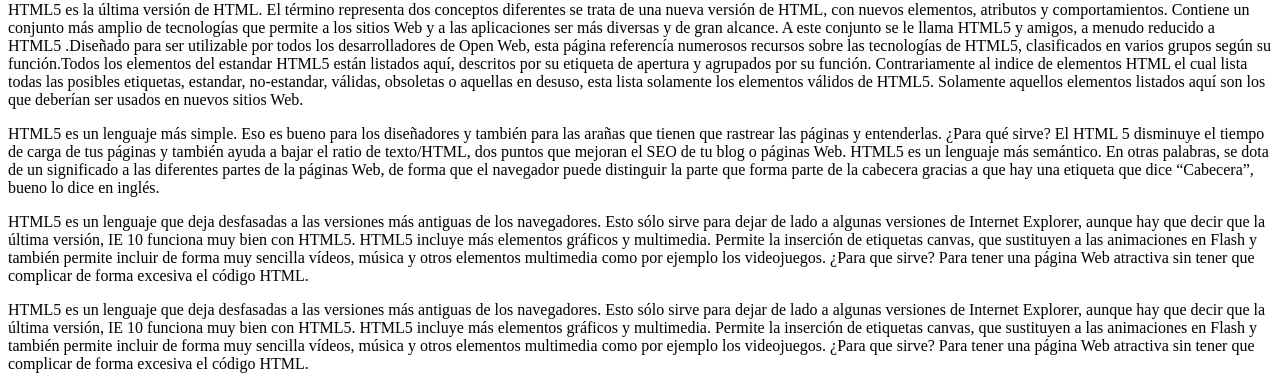
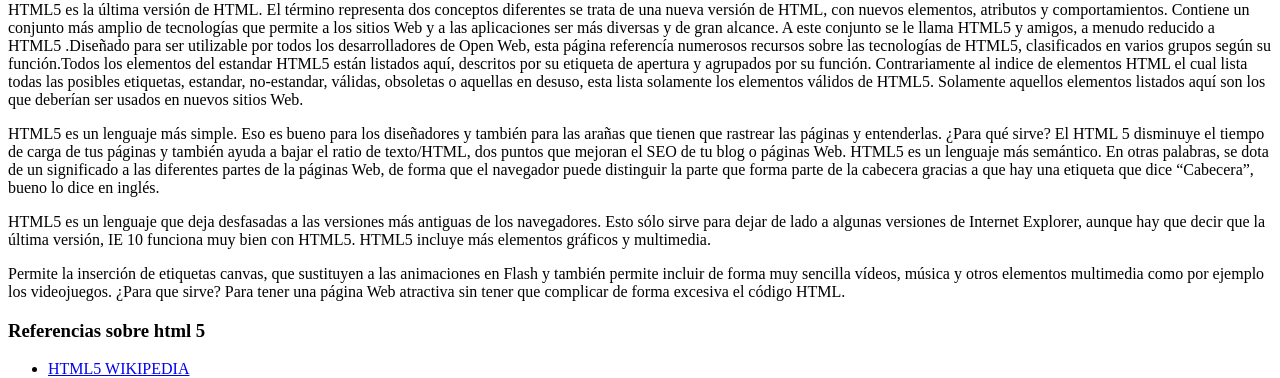
Before and after one commit to harvis0210/seminario-tecnologia-aplicada, a plain HTML site: page index.html in a window 1280 px wide. Shown: the part 412-790 px from the top of the page. Drawn offline with Linux system fonts and the light colour scheme.

Commit message:
Update index.html

```diff
--- a/index.html
+++ b/index.html
@@ -13,10 +13,9 @@
 <p> HTML5 es un lenguaje más simple. Eso es bueno para los diseñadores y también para las arañas que tienen que rastrear las páginas y entenderlas. ¿Para qué sirve? El HTML 5 disminuye el tiempo de carga de tus páginas y también ayuda a bajar el ratio de texto/HTML, dos puntos que mejoran el SEO de tu blog o páginas Web. HTML5 es un lenguaje más semántico. En otras palabras, se dota de un significado a las diferentes partes de la páginas Web, de forma que el navegador puede distinguir la parte que forma parte de la cabecera gracias a que hay una etiqueta que dice “Cabecera”, bueno lo dice en inglés. </p>
 
 <p>  HTML5 es un lenguaje que deja desfasadas a las versiones más antiguas de los navegadores. Esto sólo sirve para dejar de lado a algunas versiones de Internet Explorer, aunque hay que decir que la última versión, IE  10 funciona muy bien con HTML5.
- HTML5 incluye más elementos gráficos y multimedia. Permite la inserción de etiquetas canvas, que sustituyen a las animaciones en Flash y también permite incluir de forma muy sencilla vídeos, música y otros elementos multimedia como por ejemplo los videojuegos. ¿Para que sirve? Para tener una página Web atractiva sin tener que complicar de forma excesiva el código HTML.</p>
+ HTML5 incluye más elementos gráficos y multimedia. </p>
 
- <p>HTML5 es un lenguaje que deja desfasadas a las versiones más antiguas de los navegadores. Esto sólo sirve para dejar de lado a algunas versiones de Internet Explorer, aunque hay que decir que la última versión, IE  10 funciona muy bien con HTML5.
- HTML5 incluye más elementos gráficos y multimedia. Permite la inserción de etiquetas canvas, que sustituyen a las animaciones en Flash y también permite incluir de forma muy sencilla vídeos, música y otros elementos multimedia como por ejemplo los videojuegos. ¿Para que sirve? Para tener una página Web atractiva sin tener que complicar de forma excesiva el código HTML. </p>
+ <p>Permite la inserción de etiquetas canvas, que sustituyen a las animaciones en Flash y también permite incluir de forma muy sencilla vídeos, música y otros elementos multimedia como por ejemplo los videojuegos. ¿Para que sirve? Para tener una página Web atractiva sin tener que complicar de forma excesiva el código HTML.</p>
 
 
 <p><h3>Referencias sobre html 5</h3></p>
```
